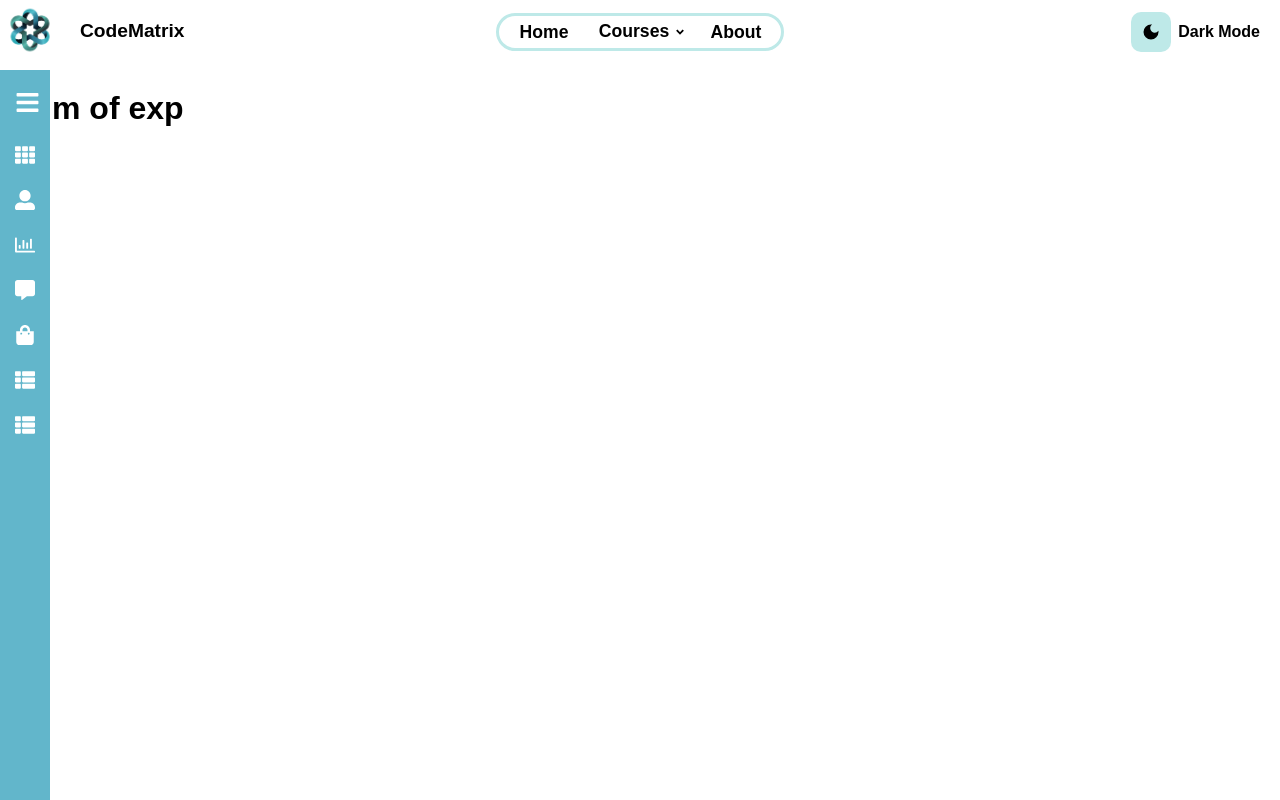
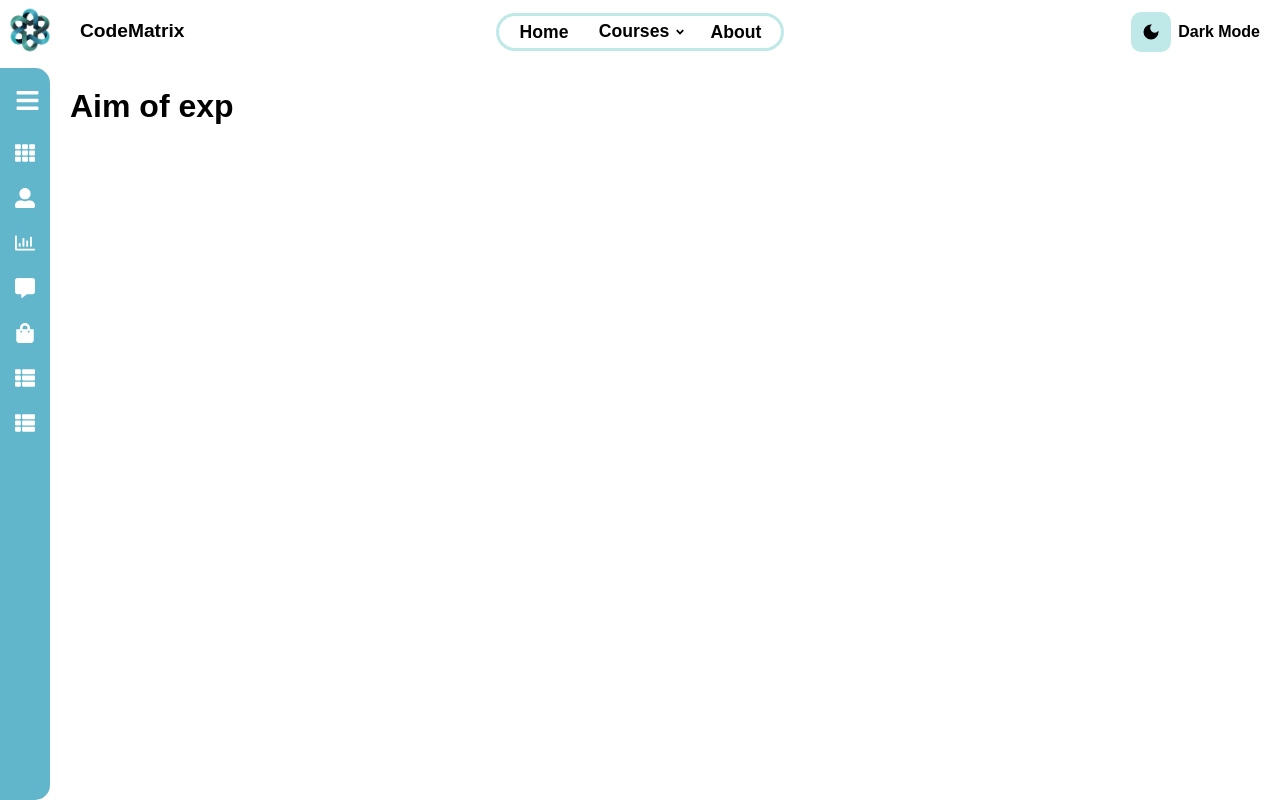
Before and after one commit to anuj-1410/DSA_teaching_website, a React (Create React App) app: page /course/1 in a window 1280 px wide. Built offline with nearby package versions, Linux system fonts and the light colour scheme; a web font is replaced by a local one.

Commit message:
changes on sidebar

```diff
--- a/src/components/Sidebarmain.css
+++ b/src/components/Sidebarmain.css
@@ -1,7 +1,7 @@
 
 .container-outer{
     display:flex;
-    margin-top: 70px;
+    margin-top: 8.5vh;
 }
 main{
     width: 100%;
@@ -10,10 +10,12 @@ main{
 .sidebar{
     background: #62B6CB;
     color: #fff;
-    height: 100vh;
+    height: 91.5vh;
     width: 200px;
     transition: all 0.5s;
-    position: fixed;
+    border-radius: 0 15px 15px 0;
+    position: sticky;
+    top: 8.5vh;
 }
 .top_section{
     display: flex;
```
